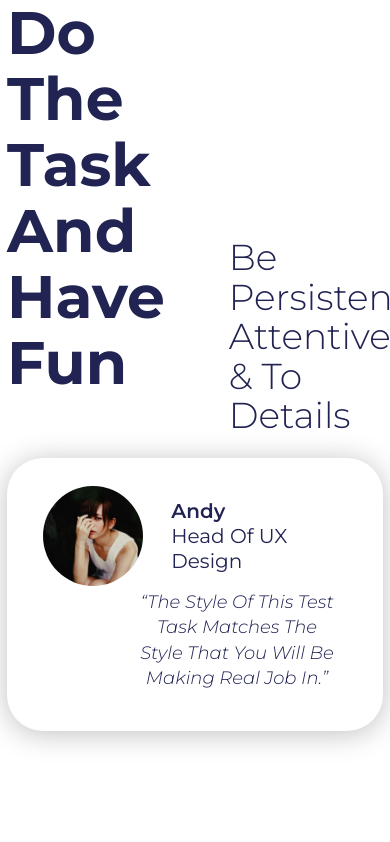
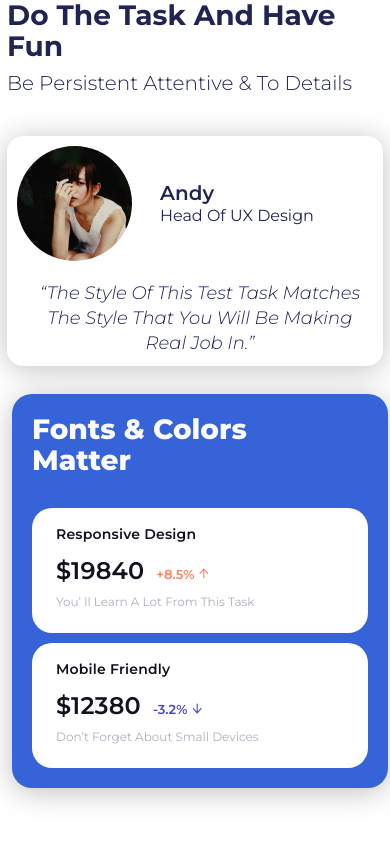
Before and after one commit to Miroslavetsh/coins-landing-app, a Next.js app: page /components/MainBanner/MainBanner in a window 390 px wide. Built offline with nearby package versions, Linux system fonts and the light colour scheme.

Commit message:
Finish mainbanner

```diff
--- a/package.json
+++ b/package.json
@@ -9,6 +9,8 @@
         "lint": "next lint"
     },
     "dependencies": {
+        "axios": "^0.21.1",
+        "classnames": "^2.3.1",
         "next": "11.0.0",
         "react": "17.0.2",
         "react-dom": "17.0.2",
--- a/pages/api/cryptocurrency.js
+++ b/pages/api/cryptocurrency.js
@@ -1,8 +1,18 @@
 export default function handler(req, res) {
   if (req.method === 'GET') {
     res.status(200).json({
-      bitcoin: '$19840',
-      ethereum: '$12380'
+      bitcoin: {
+        price: '$19840',
+        title: 'Responsive Design',
+        percentage: '+8.5%',
+        notification: 'You’ ll Learn A Lot From This Task'
+      },
+      ethereum: {
+        price: '$12380',
+        title: 'Mobile Friendly ',
+        percentage: '-3.2%',
+        notification: 'Don’t Forget About Small Devices'
+      }
     })
   }
 }
--- a/pages/components/Card/Card.module.scss
+++ b/pages/components/Card/Card.module.scss
@@ -45,6 +45,52 @@
     }
 }
 
+@media (max-width: 1080px) {
+    .card {
+        flex-direction: row;
+        .quotation {
+            display: flex;
+            align-items: center;
+            justify-content: center;
+        }
+    }
+}
+
+@media (max-width: 720px) {
+    .card {
+        padding: 10px;
+        border-radius: 16px;
+        .top {
+            width: 100%;
+            min-width: 200px;
+            .position {
+                font-size: 14px;
+            }
+        }
+        .quotation {
+            margin-left: 10px;
+            font-size: 14px;
+        }
+    }
+}
+
+@media (max-width: 500px) {
+    .card {
+        width: 100%;
+        flex-direction: column;
+        .top {
+            margin-bottom: 20px;
+            .position {
+                font-size: 16px;
+            }
+        }
+        .quotation {
+            max-width: none;
+            font-size: 18px;
+        }
+    }
+}
+
 @keyframes floating {
     0% {
         transform: translateY(4px);
--- /dev/null
+++ b/pages/components/CryptoCurrency/CryptoCurrency.jsx
@@ -0,0 +1,30 @@
+import classNames from 'classnames'
+// styles
+import styles from './CryptoCurrency.module.scss'
+
+const CryptoCurrency = ({ props }) => {
+    return (
+        <div className={styles.currency}>
+            <h3 className={styles.title}>{props.title}</h3>
+            <h2 className={styles.price}>{props.price}</h2>
+            <span
+                className={classNames(
+                    styles.percentage,
+                    props.percentage.includes('+')
+                        ? styles.percentage__positive
+                        : styles.percentage__negative,
+                )}>
+                {props.percentage}
+                <svg width='10' height='11' viewBox='0 0 10 11'>
+                    <path
+                        d='M5.20172 10.4944C5.35531 10.495 5.5091 10.4321 5.61959 10.3056L9.47676 5.89116C9.67728 5.66167 9.65379 5.31307 9.4243 5.11255C9.1948 4.91203 8.8462 4.93551 8.64568 5.16501L5.75035 8.47868V1.11361C5.75035 0.808852 5.50329 0.561798 5.19854 0.561798C4.89378 0.561798 4.64673 0.808852 4.64673 1.11361L4.64673 8.46923L1.7509 5.16442C1.55005 4.93521 1.20142 4.91222 0.972213 5.11306C0.743002 5.31391 0.720007 5.66254 0.920853 5.89175L4.74184 10.2524C4.84111 10.3984 5.00862 10.4944 5.19854 10.4944C5.1996 10.4944 5.20066 10.4944 5.20172 10.4944Z'
+                        fill='#4643D3'
+                    />
+                </svg>
+            </span>
+            <p className={styles.notification}>{props.notification}</p>
+        </div>
+    )
+}
+
+export default CryptoCurrency
--- /dev/null
+++ b/pages/components/CryptoCurrency/CryptoCurrency.module.scss
@@ -0,0 +1,77 @@
+.currency {
+    background: #fff;
+    border-radius: 20px;
+    padding: 18px 24px 24px;
+    &:nth-child(2) {
+        margin-top: 19px;
+    }
+    .title {
+        color: #12121f;
+        font-weight: 600;
+        font-size: 14px;
+        line-height: 16px;
+        letter-spacing: 0.2px;
+        margin-bottom: 15px;
+    }
+    .price {
+        color: #12121f;
+        display: inline-block;
+        font-weight: 600;
+        font-size: 24px;
+        line-height: 28px;
+        letter-spacing: 0.2px;
+        margin-right: 12px;
+        margin-bottom: 10px;
+    }
+    .percentage {
+        font-size: 13px;
+        line-height: 14px;
+        font-weight: 600;
+        margin-bottom: 5px;
+        display: inline-block;
+        svg {
+            margin-left: 5px;
+        }
+        &__positive {
+            color: #fe805c;
+            svg {
+                transform: rotate(180deg);
+                path {
+                    fill: #fe805c;
+                }
+            }
+        }
+        &__negative {
+            color: #4643d3;
+        }
+    }
+    .notification {
+        color: #afafbd;
+        font-size: 12px;
+        line-height: 14px;
+    }
+}
+
+@media (max-width: 1189px) {
+    .currency {
+        &:nth-child(2) {
+            margin-top: 0;
+        }
+    }
+}
+
+@media (max-width: 1080px) {
+    .currency {
+        width: 40%;
+    }
+}
+
+@media (max-width: 500px) {
+    .currency {
+        width: 100%;
+        margin-bottom: 10px;
+        &:last-child {
+            margin-bottom: 0;
+        }
+    }
+}
--- /dev/null
+++ b/pages/components/CurrenciesContainer/CurrenciesContainer.jsx
@@ -0,0 +1,28 @@
+//  next elements
+import { useEffect, useState } from 'react'
+import axios from 'axios'
+// custom elements
+import CryptoCurrency from '../CryptoCurrency/CryptoCurrency'
+// styles
+import styles from './CurrenciesContainer.module.scss'
+
+const CurrenciesContainer = () => {
+    const [currencies, setCurrencies] = useState([])
+
+    useEffect(() => {
+        axios.get('/api/cryptocurrency').then((res) => setCurrencies(res.data))
+    })
+
+    return (
+        <div className={styles.container}>
+            <h2 className={styles.title}>
+                Fonts &#38; Colors <br /> Matter
+            </h2>
+            {Object.keys(currencies).map((cur) => (
+                <CryptoCurrency props={currencies[cur]} key={cur}></CryptoCurrency>
+            ))}
+        </div>
+    )
+}
+
+export default CurrenciesContainer
--- /dev/null
+++ b/pages/components/CurrenciesContainer/CurrenciesContainer.module.scss
@@ -0,0 +1,50 @@
+.container {
+    background: #3664d8;
+    box-shadow: 0px 4px 28.49px rgba(0, 0, 0, 0.25);
+    border-radius: 50px;
+    display: flex;
+    flex-wrap: wrap;
+    justify-content: space-between;
+    padding: 40px 60px 80px;
+    width: 55%;
+    margin-left: 10px;
+    .title {
+        color: #fbfbfb;
+        font-weight: 800;
+        font-size: 36px;
+        line-height: 1.1;
+        margin-bottom: 32px;
+        margin-right: 19px;
+        width: 55%;
+    }
+}
+
+@media (max-width: 1170px) {
+    .container {
+        .title {
+            width: 100%;
+        }
+    }
+}
+
+@media (max-width: 1080px) {
+    .container {
+        width: 100%;
+        margin-top: 30px;
+    }
+}
+
+@media (max-width: 720px) {
+    .container {
+        padding: 20px;
+        border-radius: 20px;
+    }
+}
+
+@media (max-width: 500px) {
+    .container {
+        .title {
+            font-size: 2.8em;
+        }
+    }
+}
--- a/pages/components/MainBanner/MainBanner.jsx
+++ b/pages/components/MainBanner/MainBanner.jsx
@@ -1,6 +1,7 @@
 // custom elements
 import Wrapper from '../Wrapper/Wrapper'
 import Card from '../Card/Card'
+import CurrenciesContainer from '../CurrenciesContainer/CurrenciesContainer'
 // styles
 import styles from './MainBanner.module.scss'
 
@@ -15,7 +16,7 @@ const MainBanner = () => {
 
                 <div className={styles.bottom}>
                     <Card layout='default' />
-                    {/* <CurrenciesContainer /> */}
+                    <CurrenciesContainer />
                 </div>
             </Wrapper>
         </div>
--- a/pages/components/MainBanner/MainBanner.module.scss
+++ b/pages/components/MainBanner/MainBanner.module.scss
@@ -24,5 +24,51 @@
     .bottom {
         align-items: flex-end;
         display: flex;
+        justify-content: space-between;
     }
 }
+
+@media (max-width: 1080px) {
+    .mainBanner {
+        .top {
+            align-items: start;
+            flex-direction: column;
+            .title {
+                margin-right: 0;
+                max-width: none;
+            }
+        }
+        .bottom {
+            align-items: center;
+            flex-direction: column;
+        }
+    }
+}
+
+@media (max-width: 1080px) {
+    .mainBanner {
+        .top {
+            .title {
+                font-size: 4.8em;
+                margin-bottom: 10px;
+            }
+            .subtitle {
+                font-size: 3em;
+                margin-bottom: 20px;
+            }
+        }
+    }
+}
+
+@media (max-width: 500px) {
+    .mainBanner {
+        .top {
+            .title {
+                font-size: 2.8em;
+            }
+            .subtitle {
+                font-size: 2em;
+            }
+        }
+    }
+}
```
Also changed, not shown: 2 other files (tests, documents, lock files or other folders).
